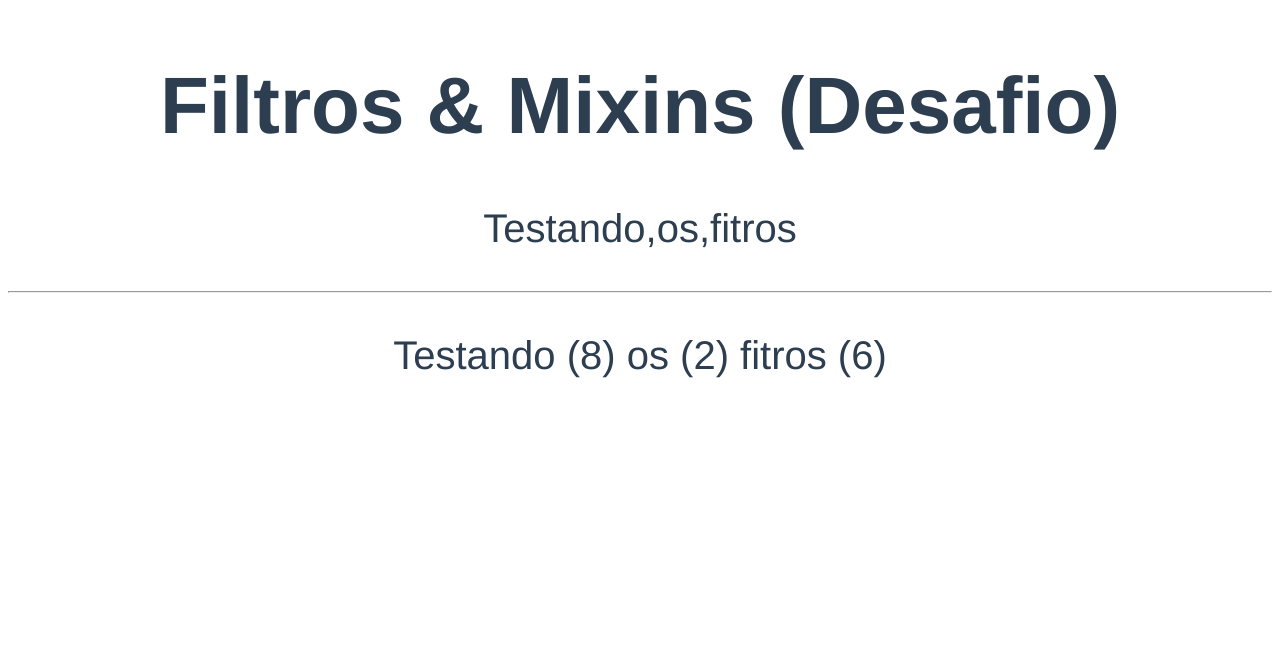
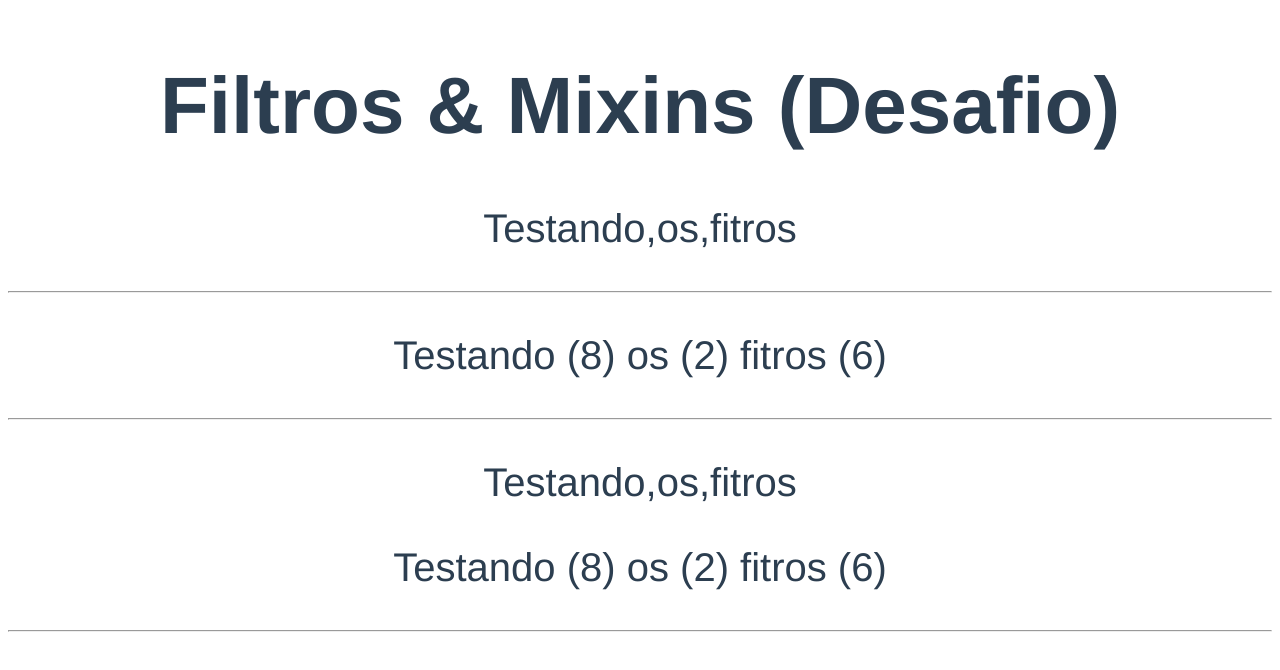
Before and after one commit to ViniciusTBednascki/CursoVuejs, a Vue app in the folder filtros-mixins/filtros-mixins-desafio/: page / in a window 1280 px wide. Shown: the top 670 px of the page. Built offline with nearby package versions, Linux system fonts and the light colour scheme.

Commit message:
Criando propriedades computadas com as mesmas funções dos filtros

```diff
--- a/filtros-mixins/filtros-mixins-desafio/src/App.vue
+++ b/filtros-mixins/filtros-mixins-desafio/src/App.vue
@@ -10,10 +10,12 @@
 			valor na string final -->
 		<!-- "Pedro é legal" => "Pedro (5) é (1) legal (5)" -->
 		<p>{{frase | contarLetras}}</p>
-
+		<hr>
 		<!-- Exercício 3 -->
 		<!-- Implementar os exercicios 1 e 2 com propriedade computada -->
-
+		<p>{{fraseComVirgulas}}</p>
+		<p>{{fraseComTamanhos}}</p>
+		<hr>
 		<!-- Exercício 4 -->
 		<!-- Compartilhe a propriedade computada via mixin -->
 	</div>
@@ -30,6 +32,14 @@ export default {
 		return {
 			frase: "Testando os fitros"
 		}
+	},
+	computed: {
+		fraseComVirgulas() {
+			return this.frase.replace(/\s/g, ',')
+		},
+		fraseComTamanhos() {
+			return this.frase.split(' ').map(palavra => `${palavra} (${palavra.length})`).join(' ')
+		}
 	}
 }
 </script>
```
